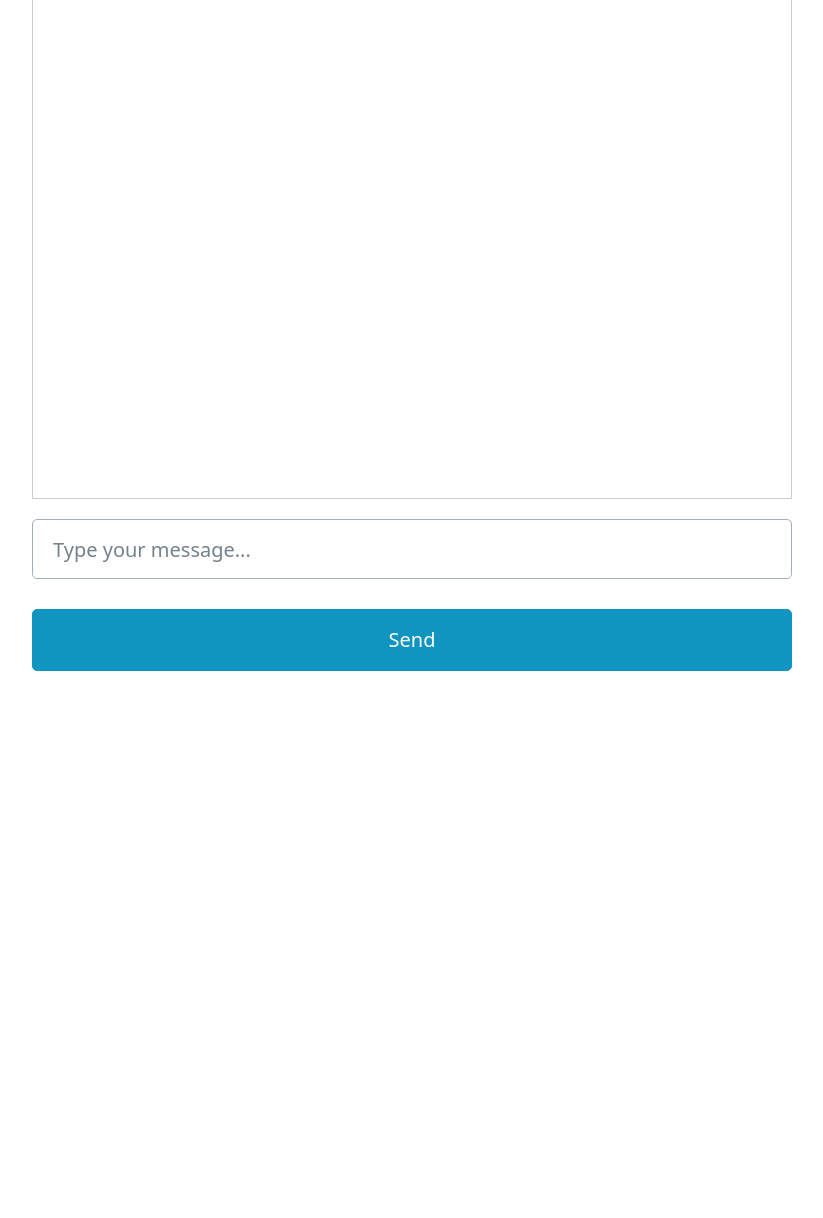
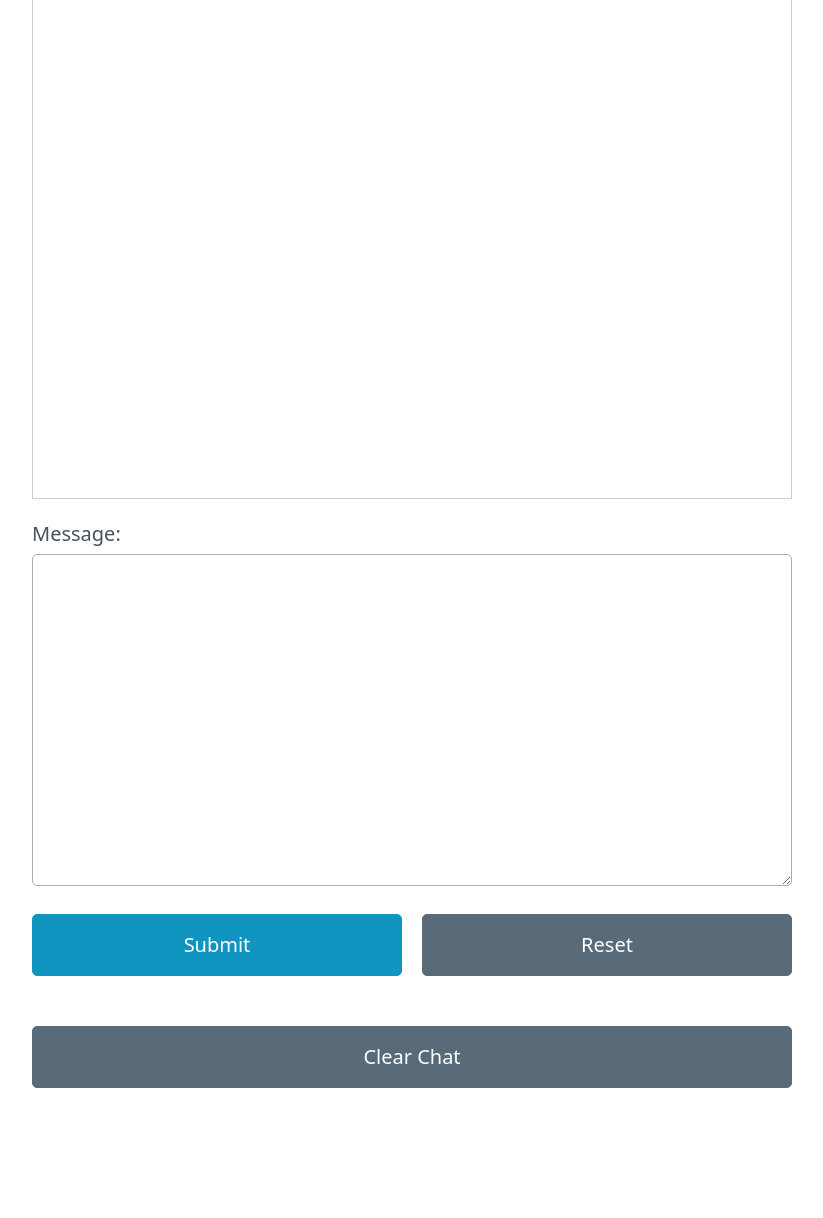
Before and after one commit to IlyaDudelzak/group7-python-project, a Django app: page /chat/ in a window 1280 px wide. Shown: the part 280-1498 px from the top of the page, without its empty margins (228-1051 px from the left). Before the commit the page ends 951 px from the top, so only its background shows below. Run offline with Django 5.2, Linux system fonts and the light colour scheme; data that the repository does not hold is empty.

Commit message:
feat: Enhance chat functionality with form updates and clear chat feature

```diff
--- /dev/null
+++ b/personal_assistant/chat/forms.py
@@ -0,0 +1,5 @@
+from django import forms
+
+
+class ChatMessageForm(forms.Form):
+    message = forms.CharField(widget=forms.Textarea, required=True)
--- a/personal_assistant/chat/templates/chat/chat.html
+++ b/personal_assistant/chat/templates/chat/chat.html
@@ -14,11 +14,19 @@
         {% endfor %}
     </div>
 
-    <form id="chat-form" class="chat-form">
+    <form method="POST" action="{{request.path}}">
         {% csrf_token %}
-        <textarea name="message" placeholder="Type your message..." required></textarea>
+        {{ form }}
+        <div class="grid">
+            <button type="submit">Submit</button>
+            <button type="reset" class="secondary">Reset</button>
+        </div>
+    </form>
 
-        <button type="submit">Send</button>
+    <!-- Added form for the clear chat button -->
+    <form method="POST" action="{{ request.path }}">
+        {% csrf_token %}
+        <button type="submit" name="clear_chat" class="secondary">Clear Chat</button>
     </form>
 </div>
 
@@ -67,58 +75,11 @@
 </style>
 
 <script>
-document.getElementById('chat-form').addEventListener('submit', async function(e) {
-    e.preventDefault();
+/* Added script to scroll to the bottom of the chat messages when the page is loaded */
+window.onload = function() {
+    const messagesDiv = document.getElementById('chat-messages');
+    messagesDiv.scrollTop = messagesDiv.scrollHeight;
+};
+</script>
 
-    const form = e.target;
-    const textarea = form.querySelector('textarea');
-    const message = textarea.value;
-    const messagesDiv = document.getElementById('chat-messages');
-
-    // Clear textarea
-    textarea.value = '';
-
-    // Add user message immediately
-    messagesDiv.innerHTML += `
-        <div class="message user">
-            <strong>User:</strong>
-            <p>${message}</p>
-            <small>${new Date().toLocaleString()}</small>
-        </div>
-    `;
-
-    // Scroll to bottom
-    messagesDiv.scrollTop = messagesDiv.scrollHeight;
-
-    try {
-        const response = await fetch('/chat/send/', {
-            method: 'POST',
-            body: new FormData(form),
-            headers: {
-                'X-CSRFToken': form.querySelector('[name=csrfmiddlewaretoken]').value
-            }
-        });
-
-        const data = await response.json();
-
-        if (response.ok) {
-            // Add assistant message
-            messagesDiv.innerHTML += `
-                <div class="message assistant">
-                    <strong>Assistant:</strong>
-                    <p>${data.message}</p>
-                    <small>${new Date(data.timestamp).toLocaleString()}</small>
-                </div>
-            `;
-
-            // Scroll to bottom
-            messagesDiv.scrollTop = messagesDiv.scrollHeight;
-        } else {
-            alert(data.error || 'An error occurred');
-        }
-    } catch (err) {
-        alert('Failed to send message');
-        console.error(err);
-    }
-});</script>
 {% endblock %}
--- a/personal_assistant/chat/urls.py
+++ b/personal_assistant/chat/urls.py
@@ -7,5 +7,4 @@ app_name = 'chat'
 
 urlpatterns = [
     path('', views.chat_view, name='chat'),
-    path('send/', views.send_message, name='send_message'),
 ]
--- a/personal_assistant/chat/views.py
+++ b/personal_assistant/chat/views.py
@@ -4,28 +4,34 @@ from django.shortcuts import render
 from django.http import JsonResponse
 import os
 import google.generativeai as genai
+from .forms import ChatMessageForm
 from .models import ChatMessage
+from contacts.models import Contact
 
 def chat_view(request):
     """Render the chat interface."""
     messages = ChatMessage.objects.all()
-    return render(request, 'chat/chat.html', {'messages': messages})
+    if request.method == 'POST':
+        form = ChatMessageForm(request.POST)
+        if form.is_valid():
+            # Save the message to the database
+            ChatMessage.objects.create(
+                role='user',
+                content=form.cleaned_data['message']
+            )
 
-def send_message(request):
-    """Handle sending messages to the AI and receiving responses."""
-    if request.method == 'POST':
-        try:
-            user_message = request.POST.get('message')
-            if not user_message:
+            user_message = form.cleaned_data['message']
+            print(f"Received user message: {user_message}")
+            if(user_message == ''):
                 return JsonResponse({'error': 'Message cannot be empty'}, status=400)
 
             # Initialize Gemini
-            api_key = os.getenv('GOOGLE_API_KEY')
+            api_key = os.getenv('GEMINI_API_KEY')
             if not api_key:
                 return JsonResponse({'error': 'API key not configured'}, status=500)
 
             genai.configure(api_key=api_key)
-            model = genai.GenerativeModel('gemini-pro')
+            model = genai.GenerativeModel(os.getenv('GEMINI_MODEL', 'gemini-2.5-flash'))
 
             # Save user message
             ChatMessage.objects.create(
@@ -33,8 +39,13 @@ def send_message(request):
                 content=user_message
             )
 
-            # Get AI response
-            response = model.generate_content(user_message)
+            # Fetch personal data
+            personal_data = Contact.objects.values('first_name', 'last_name', 'address', 'email', 'phone_number', 'birthday')
+
+            # Prepare Gemini request
+            response = model.generate_content(user_message, context={
+                'personal_data': list(personal_data)
+            })
 
             # Save assistant message
             assistant_message = ChatMessage.objects.create(
@@ -42,12 +53,9 @@ def send_message(request):
                 content=response.text
             )
 
-            return JsonResponse({
-                'message': response.text,
-                'timestamp': assistant_message.timestamp.isoformat()
-            })
-
-        except Exception as e:
-            return JsonResponse({'error': str(e)}, status=500)
-
-    return JsonResponse({'error': 'Invalid request method'}, status=405)
+            return render(request, 'chat/chat.html', {'messages': messages, "form": ChatMessageForm()})
+        # Handle the 'Clear Chat' button functionality
+        if request.method == 'POST' and 'clear_chat' in request.POST:
+            ChatMessage.objects.all().delete()
+            return render(request, 'chat/chat.html', {'messages': [], "form": ChatMessageForm()})
+    return render(request, 'chat/chat.html', {'messages': messages, "form": ChatMessageForm()})
```
